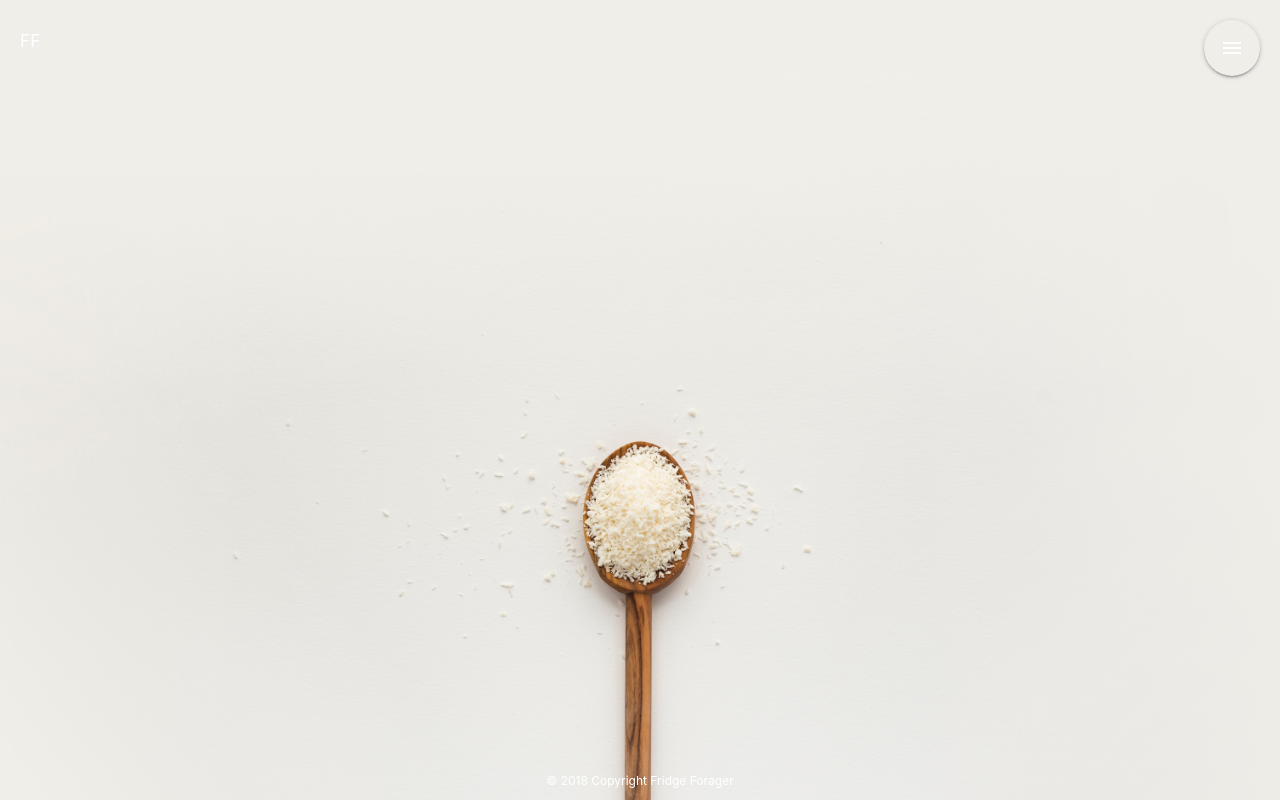
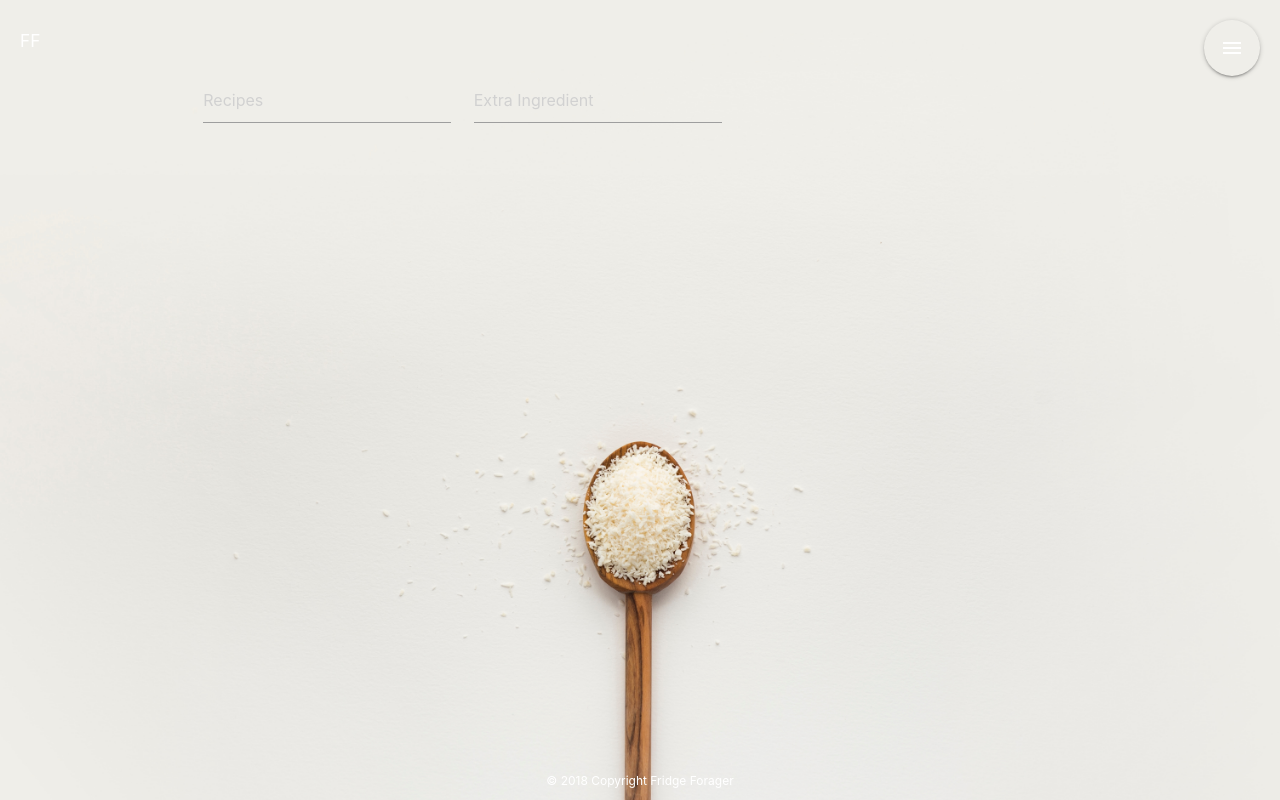
Before and after one commit to scottgall/Fridge-Forager, a plain HTML site: page options.html in a window 1280 px wide. Drawn offline with nearby package versions, Linux system fonts and the light colour scheme; files whose address does not match are found by name.

Commit message:
added some changes to the options

```diff
--- a/options.html
+++ b/options.html
@@ -31,24 +31,22 @@
         <h6 class="fridgeForager">FF</h6>
     </section>
 
-    <!-- <section>
+     <section>
         <div class="container">
-        <ul class="collapsible">
-            <li>
-                <div class="collapsible-header"><i class="material-icons">filter_drama</i>First</div>
-                <div class="collapsible-body"><span>Lorem ipsum dolor sit amet.</span></div>
-            </li>
-            <li>
-                <div class="collapsible-header"><i class="material-icons">place</i>Second</div>
-                <div class="collapsible-body"><span>Lorem ipsum dolor sit amet.</span></div>
-            </li>
-            <li>
-                <div class="collapsible-header"><i class="material-icons">whatshot</i>Third</div>
-                <div class="collapsible-body"><span>Lorem ipsum dolor sit amet.</span></div>
-            </li>
-        </ul>
+
+            <form>
+                <div class="row">
+                  <div class="col">
+                    <input type="text" id="firebase" class="form-control" placeholder="Recipes">
+                  </div>
+                  <div class="col">
+                    <input type="text" id="firebase" class="form-control" placeholder="Extra Ingredient">
+                  </div>
+                </div>
+              </form>
+
         </div>
-    </section> -->
+    </section>
 
     <footer>
         <div class="footer-copyright">
```
